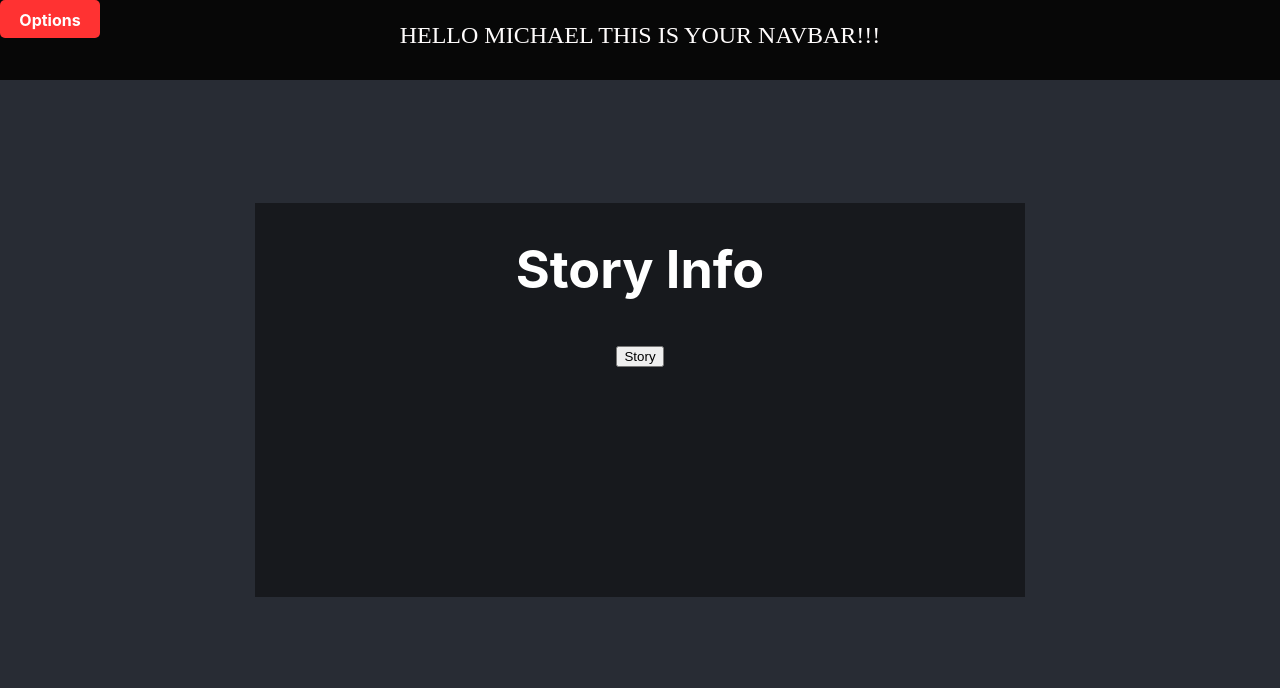
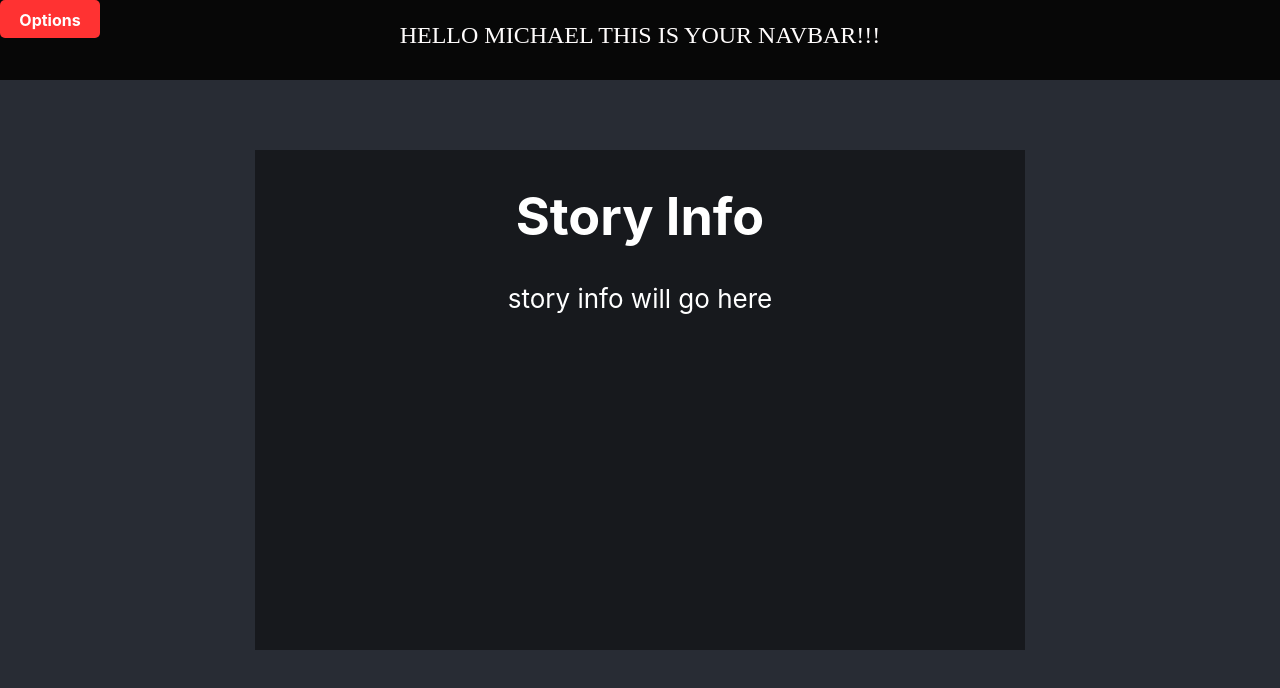
Before and after one commit to Elwick1/Mod5-Project-Frontend, a React (Create React App) app in the folder my-project-client/: page /StoryInfo in a window 1280 px wide. Shown: the top 688 px of the page. Built offline with nearby package versions, Linux system fonts and the light colour scheme.

Commit message:
minor style changes

```diff
--- a/my-project-client/src/App.css
+++ b/my-project-client/src/App.css
@@ -67,16 +67,6 @@ li:hover {
   font-weight:bold;
   color:white;
 }
-/* .button:before{
-  content:"";
-  position:absolute;
-  width:0px;
-  height:0px;
-  border: 10px solid;
-  border-color: white transparent transparent transparent;
-  right:0px;
-  top:18px;
-} */
 
 .startBox {
   position: center;
@@ -84,9 +74,30 @@ width: 770px;
 height: 394px;
 left: 335px;
 top: 253px;
-
 background: rgba(7, 7, 7, 0.5);
 }
+
+.authBox {
+  position: center;
+width: 770px;
+height: 500px;
+left: 335px;
+top: 253px;
+background: rgba(7, 7, 7, 0.5);
+}
+
+.storyBox {
+  position: center;
+  width: 770px;
+  height: 500px;
+  left: 335px;
+  top: 253px;
+  background: rgba(7, 7, 7, 0.5);
+}
+
+/* .begin {
+
+} */
 
 .message {
   font-family: Sofia;
@@ -117,7 +128,6 @@ mix-blend-mode: normal;
 box-shadow: 0px 4px 4px rgba(0, 0, 0, 0.25), 0px 4px 4px rgba(0, 0, 0, 0.25);
 }
 
-
 .App-header {
   background-color: #282c34;
   min-height: 100vh;
--- a/my-project-client/src/components/StoryInfo.js
+++ b/my-project-client/src/components/StoryInfo.js
@@ -6,10 +6,12 @@ export default class StoryInfo extends React.Component {
 render() {
     return (
         <div><header className="App-header">
-      <div className="startBox">
+      <div className="storyBox">
       <h1> Story Info </h1>
       <div className="begin">
-        <button>Story</button>
+        <p>
+          story info will go here
+        </p>
       </div>
       </div>
      </header></div>
```
Also changed, not shown: my-project-client/src/components/AboutAuthor.js (+12 -3 lines).
